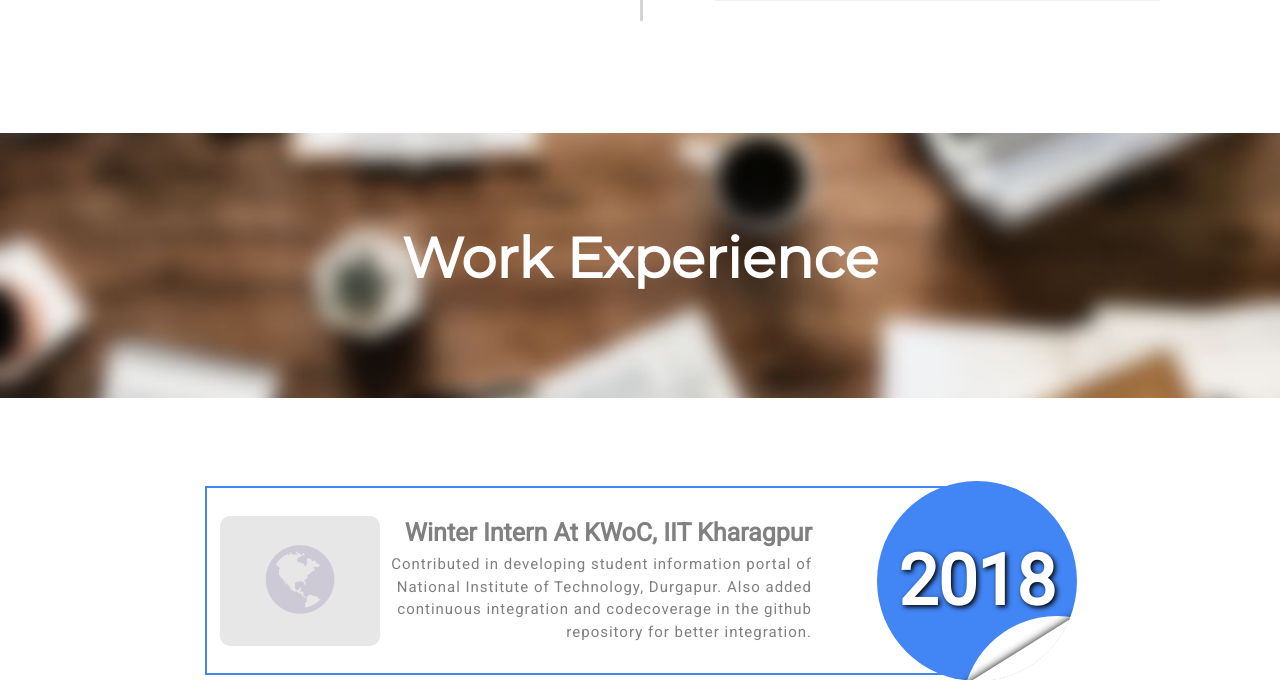
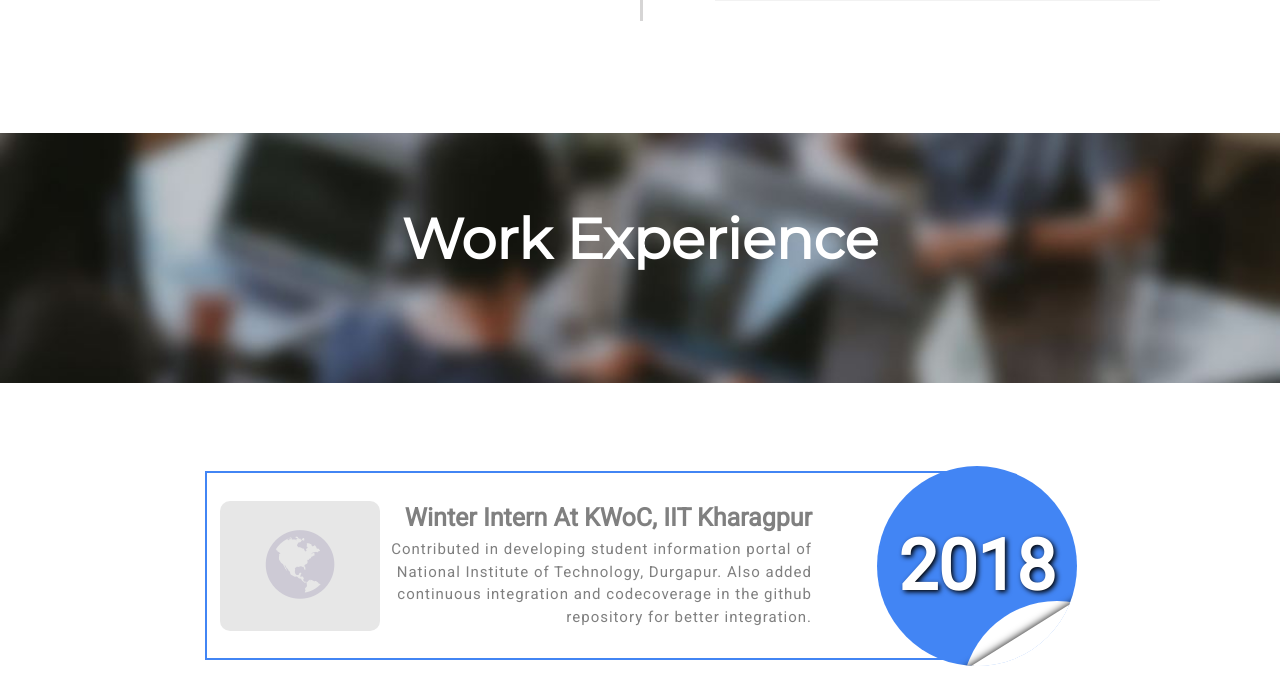
Before and after one commit to nguptaa/personal, a PHP site: page / in a window 1280 px wide. Shown: the part 2625-3305 px from the top of the page. Run offline with PHP 8.4, Linux system fonts and the light colour scheme.

Commit message:
Modifications

```diff
--- a/assets/css/parallax.css
+++ b/assets/css/parallax.css
@@ -22,8 +22,9 @@
     background-image: url("../img/work-main.jpg");
     min-height: 250px;
     text-align: center;
-    line-height: 250px;
-    vertical-align: middle;
+
+    padding-top: 4rem;
+    padding-bottom: 4rem;
     background-attachment: fixed;
     background-position: center;
     background-repeat: no-repeat;
--- a/index.html
+++ b/index.html
@@ -75,7 +75,7 @@
   <header class="masthead d-flex">
     <div class="container text-center my-auto">
       <img src="assets/img/avatar-main.jpg" class="img-fluid rounded-circle" width="200" height="200" />
-      <h3 id="about">Nikhil Gupta</h3>
+      <h3>Nikhil Gupta</h3>
       <h6>I believe in <b class="highlight">Technology</b> and <b class="highlight">Innovation</b></h6>
       <p class="key">
         Tech Enthusiast | Inquisitive | Geek | Full Stack Web Developer
@@ -116,6 +116,7 @@
       </div>
     </div>
   </header>
+
   <section class="aboutme" id="about">
     <div class="container text-center">
 <i class="fas fa-user fa-4x"></i>
```
Also changed, not shown: assets/img/work-main.jpg, 1 other file.
